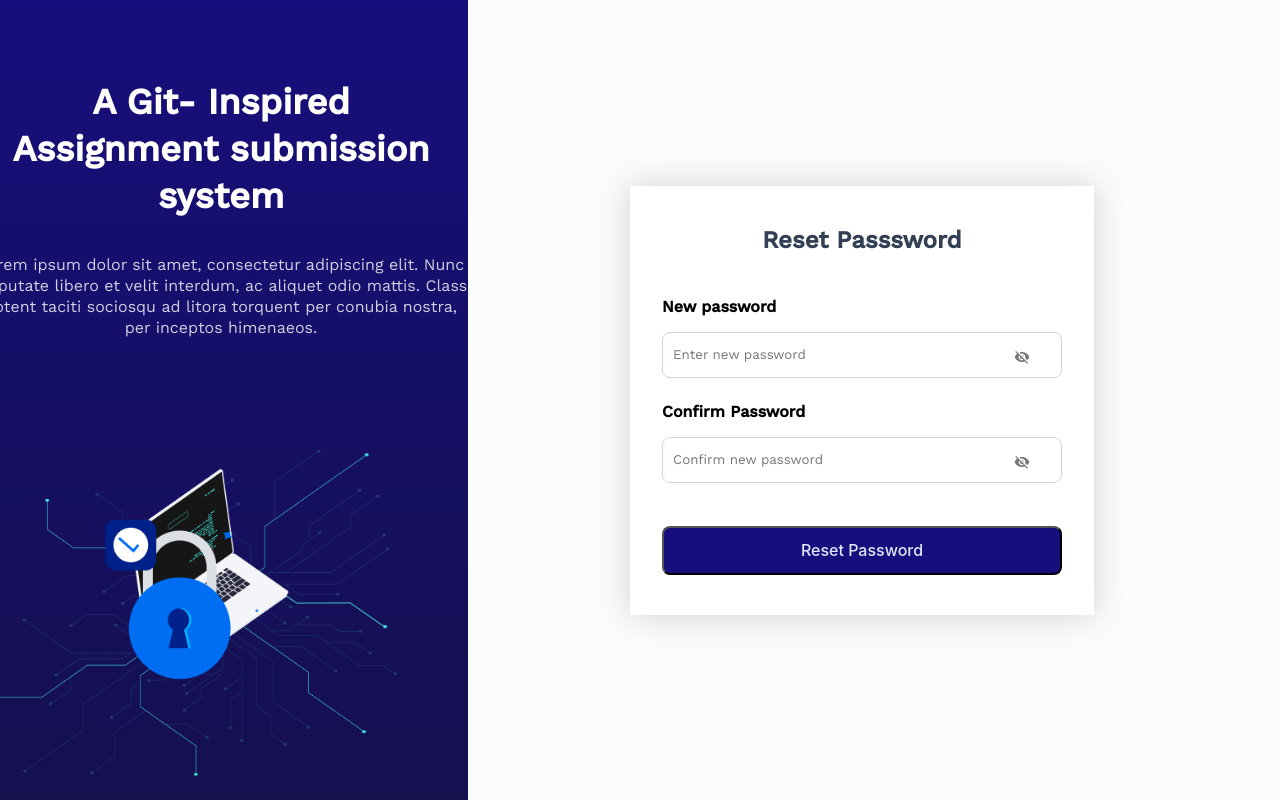
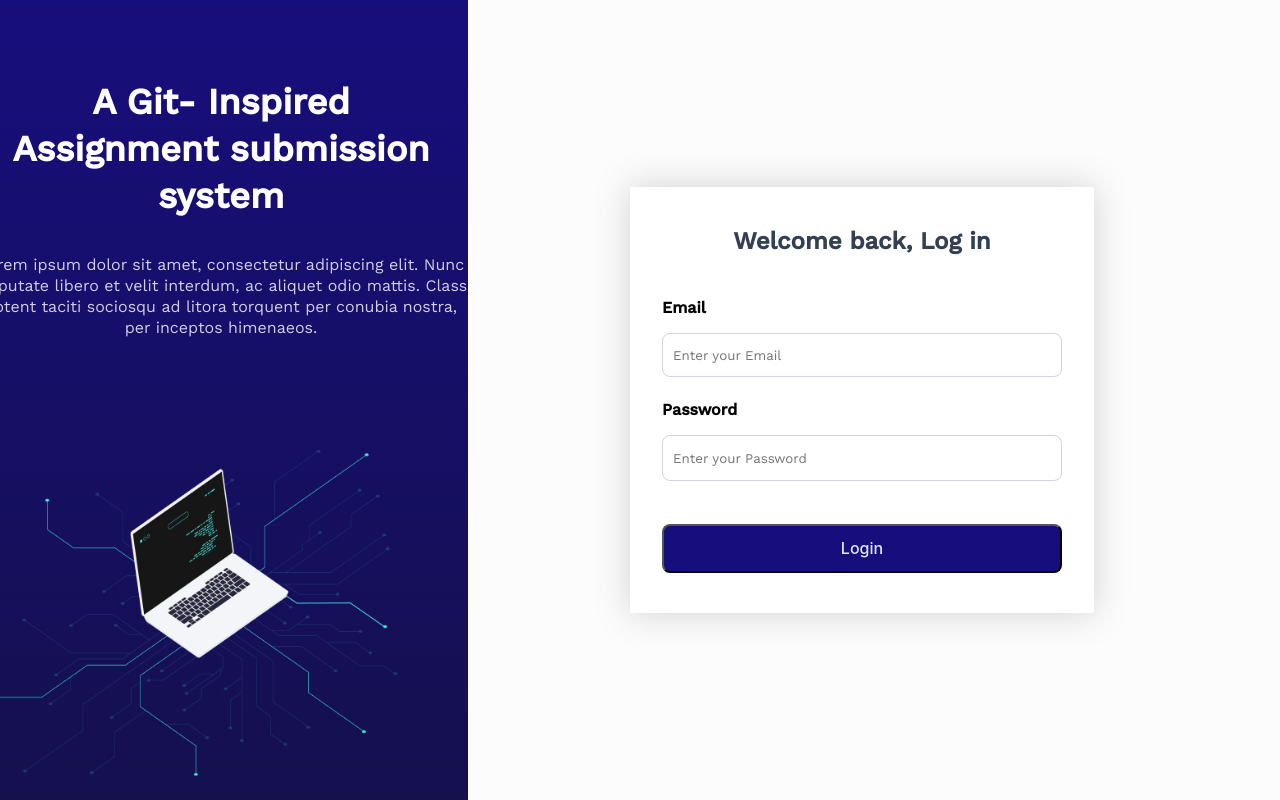
Before and after one commit to amt-divine-duah/test-repo-gitinspired, a React (Vite) app in the folder frontend/: page / in a window 1280 px wide. Shown: the top 800 px of the page. Built offline with nearby package versions, Linux system fonts and the light colour scheme.

Commit message:
added a css change

```diff
--- a/frontend/src/App.tsx
+++ b/frontend/src/App.tsx
@@ -8,7 +8,7 @@ import ResetPassword from "./Pages/ResetPassword"
 const App = () => {
   return (
     <>
-     <ResetPassword />
+     <LoginPage/>
     </>
   )
 }
```
